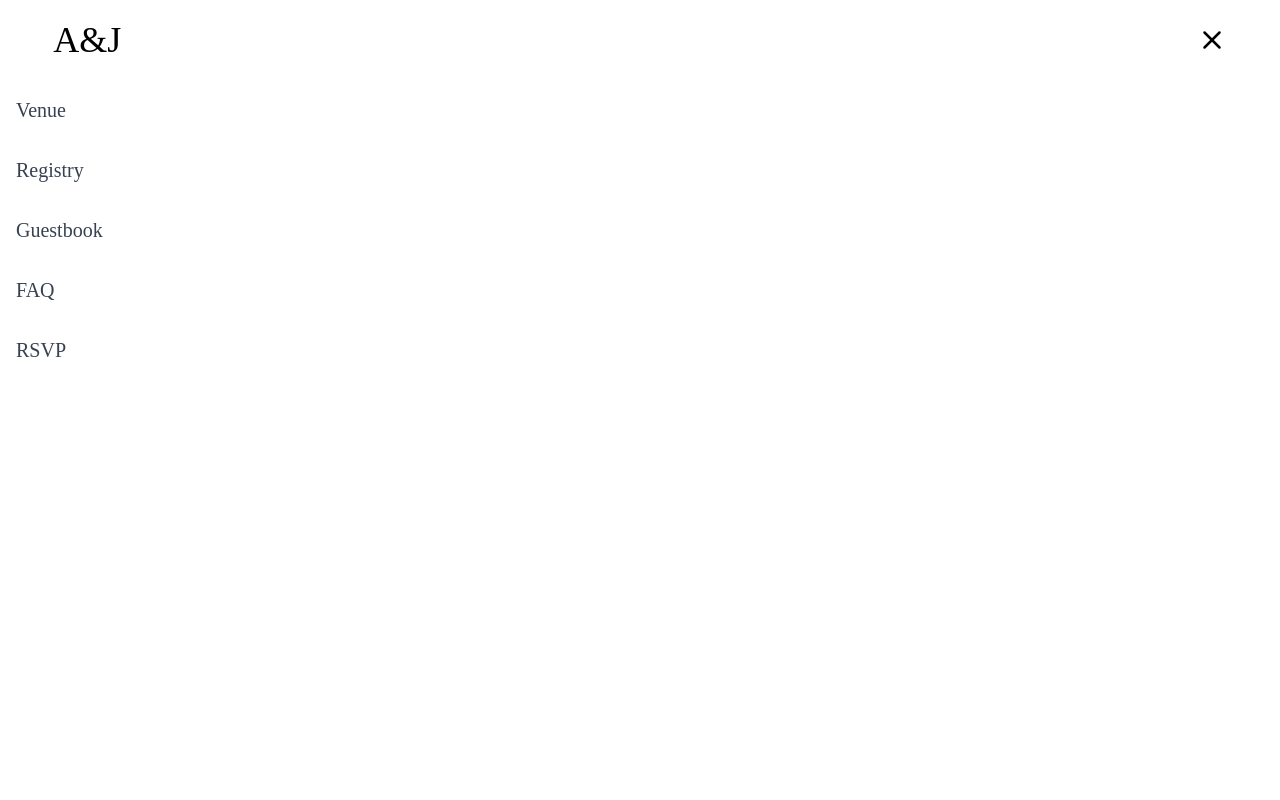
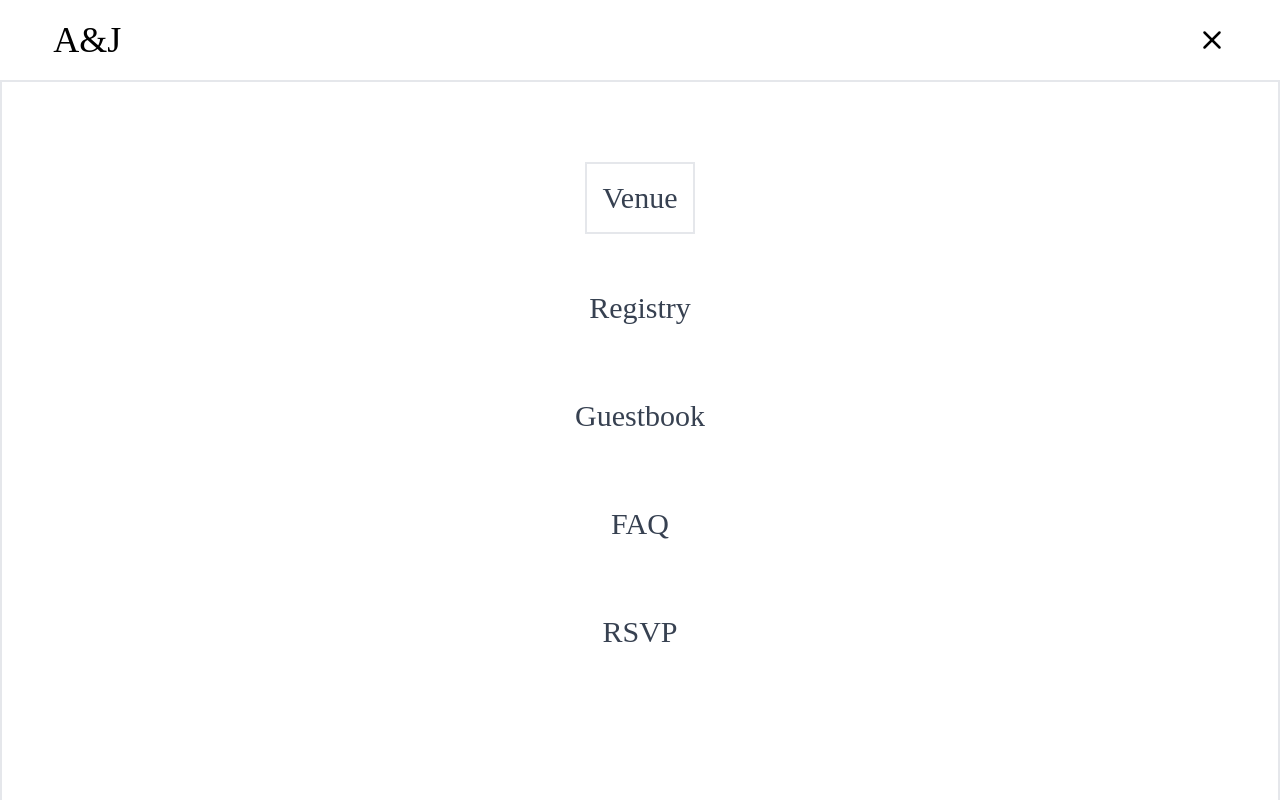
Before and after one commit to matthew-beep/wedding-v2, a Next.js app in the folder wedding-v2/: page / in a window 1280 px wide. Both pictures are taken after a click on the element 1211 px from the left and 40 px from the top of the page. Shown: the top 800 px of the page. Built offline with nearby package versions, Linux system fonts and the light colour scheme; a web font is replaced by a local one.

Commit message:
re aligned text

```diff
--- a/wedding-v2/src/app/mobileNav.tsx
+++ b/wedding-v2/src/app/mobileNav.tsx
@@ -4,7 +4,7 @@ import React from 'react';
 import {useEffect, useState} from 'react'
 import {AnimatePresence, motion, useAnimationControls, easeInOut} from 'framer-motion'
 import { Menu, X } from 'lucide-react';
-import { nav } from 'framer-motion/client';
+
 
 interface MobileNavProps {
   scroll : number;
@@ -118,10 +118,12 @@ const MobileNav: React.FC<MobileNavProps> = ({ scroll, height }) => {
 
   useEffect(() => {
     if (scroll > (0.75 * height) && scrollDown) { // going to need to detect scrolling down and when
-      controls.start({
-        y: '-100%',
-        transition: { duration: 0.1, ease: [0.43, 0.13, 0.23, 0.96] }
-      })
+      if(!navDisplay) {
+        controls.start({
+          y: '-100%',
+          transition: { duration: 0.1, ease: [0.43, 0.13, 0.23, 0.96] }
+        })
+      }
 
     } else {
       controls.start({
@@ -211,38 +213,38 @@ const MobileNav: React.FC<MobileNavProps> = ({ scroll, height }) => {
             }}
           >
             <motion.ul
-              className="flex flex-col w-full h-full text-xl"
+              className="flex flex-col w-full h-full text-xl items-center justify-start gap-10 border-2 py-20"
               variants={linkSection}
               initial={"hidden"}
               animate={"show"}
               exit={"exit"}
             >
               <motion.li
-                className="text-gray-700 py-4 px-4"
+                className="text-gray-700 py-4 px-4 border-2 text-3xl"
                 variants={links}
               >
                 Venue
               </motion.li>
               <motion.li
-                className="text-gray-700 py-4 px-4"
+                className="text-gray-700 py-4 px-4 text-3xl"
                 variants={links}
               >
                 Registry
               </motion.li>
               <motion.li
-                className="text-gray-700 py-4 px-4"
+                className="text-gray-700 py-4 px-4 text-3xl"
                 variants={links}
               >
                 Guestbook
               </motion.li>
               <motion.li
-                className="text-gray-700 py-4 px-4"
+                className="text-gray-700 py-4 px-4 text-3xl"
                 variants={links}
               >
                 FAQ
               </motion.li>
               <motion.li
-                className="text-gray-700 py-4 px-4"
+                className="text-gray-700 py-4 px-4 text-3xl"
                 variants={links}
               >
                 RSVP
```
